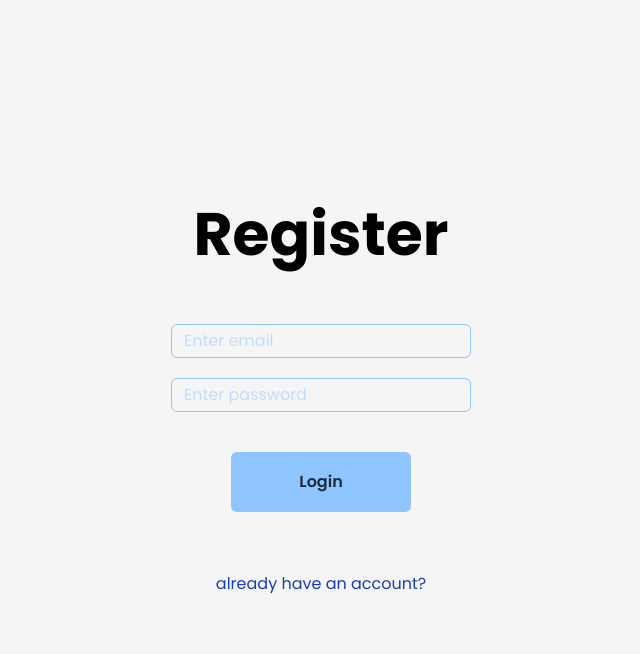
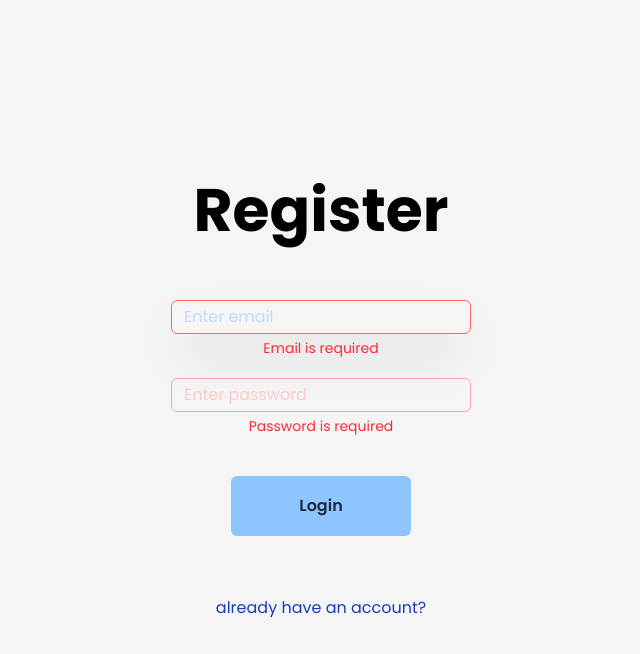
Before and after one commit to W4vING2/Toku, a React (Vite) app: page /register in a window 1280 px wide. Both pictures are taken after a click on the button "Login". Shown: the top 654 px of the page, without its empty margins (319-959 px from the left). Built offline with nearby package versions, Linux system fonts and the light colour scheme; no server answers.

Commit message:
validation, distructure

```diff
--- /dev/null
+++ b/src/components/SuccessPage.tsx
@@ -0,0 +1,8 @@
+export default function SuccessPage() {
+	return (
+		<div className='text-center'>
+			<h1 className='mb-5'>Logged successfully</h1>
+			<p>Forward to home page...</p>
+		</div>
+	)
+}
--- /dev/null
+++ b/src/components/ui/Input.tsx
@@ -0,0 +1,31 @@
+import type { IInputProps } from '../../types/components.types'
+
+export default function Input({
+	placeholder,
+	type = 'text',
+	error,
+	registration,
+}: IInputProps) {
+	return (
+		<div className='flex flex-col'>
+			<input
+				type={type}
+				placeholder={placeholder}
+				className={`
+          focus:outline-0 rounded-md border pl-3 text-md px-2 py-1
+          md:w-[300px] w-[250px] focus:shadow-2xl transition-all
+          duration-600 focus:placeholder:translate-y-[-50px]
+          focus:placeholder:translate-x-[1px] focus:placeholder:z-90
+          focus:placeholder:transition-all
+          ${
+						error
+							? 'border-red-300 text-red-300 focus:border-red-400 focus:placeholder:text-red-300'
+							: 'border-blue-300 text-blue-300 focus:border-blue-400 focus:placeholder:text-blue-300'
+					}
+        `}
+				{...registration}
+			/>
+			{error && <span className='text-red-500 text-sm mt-1'>{error}</span>}
+		</div>
+	)
+}
--- a/src/components/ui/Typography.tsx
+++ b/src/components/ui/Typography.tsx
@@ -1,16 +1,11 @@
-interface TypographyProps {
-	fontSize: string
-	fontWeight: string
-	color: string
-	text: string
-}
+import type { ITypographyProps } from '../../types/components.types'
 
 export default function Typography({
 	color,
 	fontSize,
 	fontWeight,
 	text,
-}: TypographyProps) {
+}: ITypographyProps) {
 	return (
 		<p
 			className='mb-5'
--- a/src/pages/Auth.tsx
+++ b/src/pages/Auth.tsx
@@ -1,25 +1,28 @@
-import { useState } from 'react'
 import { useForm } from 'react-hook-form'
+import SuccessPage from '../components/SuccessPage'
 import Button from '../components/ui/Button'
+import Input from '../components/ui/Input'
 import LinkT from '../components/ui/LinkT'
 import { supabase } from '../services/supabase'
-
-interface FormData {
-	email: string
-	password: string
-}
+import { useCounterStore } from '../store/authStore'
+import type { FormData } from '../types/form.types'
 
 export default function Register() {
-	const [isLogged, setIsLogged] = useState(false)
-	const { handleSubmit, register } = useForm<FormData>()
+	const {
+		handleSubmit,
+		register,
+		formState: { errors },
+	} = useForm<FormData>()
+	const { isLogged, setIsLogged, setAuthErrors } = useCounterStore()
 
 	const onSubmit = async (dataI: FormData) => {
+		setAuthErrors('')
 		const { error } = await supabase.auth.signInWithPassword({
 			email: dataI.email,
 			password: dataI.password,
 		})
 		if (error) {
-			console.log(error)
+			setAuthErrors(error.message)
 		} else {
 			setIsLogged(true)
 		}
@@ -28,10 +31,7 @@ export default function Register() {
 	return (
 		<>
 			{isLogged ? (
-				<div className='text-center'>
-					<h1 className='mb-5'>Logged successfully</h1>
-					<p>Forward to home page...</p>
-				</div>
+				<SuccessPage />
 			) : (
 				<div className='flex flex-col justify-center items-center h-screen gap-y-15 text-center'>
 					<h1 className='md:text-6xl text-4xl font-bold'>Sign Up</h1>
@@ -39,19 +39,30 @@ export default function Register() {
 						className='flex flex-col gap-y-5 text-center items-center'
 						onSubmit={handleSubmit(onSubmit)}
 					>
-						<input
-							className='focus:outline-0 rounded-md border border-blue-300 text-blue-300 pl-3 text-md px-2 py-1 md:w-[300px] w-[250px] focus:shadow-2xl transition-all duration-600 focus:border-blue-400  focus:placeholder:translate-y-[-50px] focus:placeholder:text-blue-300 focus:placeholder:translate-x-[1px] focus:placeholder:z-90 focus:placeholder:transition-all'
+						<Input
 							placeholder='Enter email'
 							type='email'
-							{...register('email')}
+							registration={register('email', {
+								required: 'Email is required',
+								pattern: {
+									value: /^\S+@\S+$/i,
+									message: 'Invalid email format',
+								},
+							})}
+							error={errors.email?.message}
 						/>
-						<input
-							className='focus:outline-0 rounded-md border border-blue-300 text-blue-300 pl-3 text-md px-2 py-1 md:w-[300px] w-[250px] focus:shadow-2xl transition-all duration-600 focus:border-blue-400  focus:placeholder:translate-y-[-50px] focus:placeholder:text-blue-300 focus:placeholder:translate-x-[1px] focus:placeholder:z-90 focus:placeholder:transition-all'
+						<Input
 							placeholder='Enter password'
 							type='password'
-							{...register('password')}
+							registration={register('password', {
+								required: 'Password is required',
+								minLength: {
+									value: 6,
+									message: 'Password must be at least 6 characters',
+								},
+							})}
+							error={errors.password?.message}
 						/>
-
 						<Button text='Sign up' onSubmit={handleSubmit(onSubmit)} />
 					</form>
 					<LinkT to='/register'>doesn't have an account?</LinkT>
--- a/src/pages/Register.tsx
+++ b/src/pages/Register.tsx
@@ -1,25 +1,30 @@
-import { useState } from 'react'
 import { useForm } from 'react-hook-form'
+import SuccessPage from '../components/SuccessPage'
 import Button from '../components/ui/Button'
+import Input from '../components/ui/Input'
 import LinkT from '../components/ui/LinkT'
 import { supabase } from '../services/supabase'
-
-interface FormData {
-	email: string
-	password: string
-}
+import { useCounterStore } from '../store/authStore'
+import type { FormData } from '../types/form.types'
 
 export default function Register() {
-	const [isLogged, setIsLogged] = useState(false)
-	const { handleSubmit, register } = useForm<FormData>()
+	const { isLogged, setIsLogged, setAuthErrors } = useCounterStore()
+	const {
+		handleSubmit,
+		register,
+		formState: { errors },
+	} = useForm<FormData>({
+		mode: 'onChange',
+	})
 
 	const onSubmit = async (dataI: FormData) => {
+		setAuthErrors('')
 		const { error } = await supabase.auth.signUp({
 			email: dataI.email,
 			password: dataI.password,
 		})
 		if (error) {
-			console.log(error)
+			setAuthErrors(error.message)
 		} else {
 			setIsLogged(true)
 		}
@@ -28,10 +33,7 @@ export default function Register() {
 	return (
 		<>
 			{isLogged ? (
-				<div className='text-center'>
-					<h1 className='mb-5'>Logged successfully</h1>
-					<p>Forward to home page...</p>
-				</div>
+				<SuccessPage />
 			) : (
 				<div className='flex flex-col justify-center items-center h-screen gap-y-15 text-center'>
 					<h1 className='md:text-6xl text-4xl font-bold'>Register</h1>
@@ -39,17 +41,29 @@ export default function Register() {
 						className='flex flex-col gap-y-5 text-center items-center'
 						onSubmit={handleSubmit(onSubmit)}
 					>
-						<input
-							className='focus:outline-0 rounded-md border border-blue-300 text-blue-300 pl-3 text-md px-2 py-1 md:w-[300px] w-[250px] focus:shadow-2xl transition-all duration-600 focus:border-blue-400  focus:placeholder:translate-y-[-50px] focus:placeholder:text-blue-300 focus:placeholder:translate-x-[1px] focus:placeholder:z-90 focus:placeholder:transition-all'
+						<Input
 							placeholder='Enter email'
 							type='email'
-							{...register('email')}
+							registration={register('email', {
+								required: 'Email is required',
+								pattern: {
+									value: /^\S+@\S+$/i,
+									message: 'Invalid email format',
+								},
+							})}
+							error={errors.email?.message}
 						/>
-						<input
-							className='focus:outline-0 rounded-md border border-blue-300 text-blue-300 pl-3 text-md px-2 py-1 md:w-[300px] w-[250px] focus:shadow-2xl transition-all duration-600 focus:border-blue-400  focus:placeholder:translate-y-[-50px] focus:placeholder:text-blue-300 focus:placeholder:translate-x-[1px] focus:placeholder:z-90 focus:placeholder:transition-all'
+						<Input
 							placeholder='Enter password'
 							type='password'
-							{...register('password')}
+							registration={register('password', {
+								required: 'Password is required',
+								minLength: {
+									value: 6,
+									message: 'Password must be at least 6 characters',
+								},
+							})}
+							error={errors.password?.message}
 						/>
 
 						<Button text='Login' onSubmit={handleSubmit(onSubmit)} />
--- /dev/null
+++ b/src/store/authStore.ts
@@ -0,0 +1,26 @@
+import { create, type StateCreator } from 'zustand'
+
+interface IInitialState {
+	isLogged: boolean
+	authErrors: string
+}
+
+interface IActions {
+	setIsLogged: (isLogged: boolean) => void
+	setAuthErrors: (authErrors: string) => void
+}
+
+interface ICounterState extends IInitialState, IActions {}
+
+const initialState: IInitialState = {
+	isLogged: false,
+	authErrors: '',
+}
+
+const counterStore: StateCreator<ICounterState> = set => ({
+	...initialState,
+	setIsLogged: isLogged => set({ isLogged }),
+	setAuthErrors: authErrors => set({ authErrors }),
+})
+
+export const useCounterStore = create<ICounterState>()(counterStore)
--- /dev/null
+++ b/src/types/components.types.ts
@@ -0,0 +1,25 @@
+import type { UseFormRegisterReturn } from 'react-hook-form'
+
+export interface IButtonProps {
+	text: string
+	onSubmit: () => void
+}
+
+export interface IInputProps {
+	placeholder: string
+	type?: 'text' | 'email' | 'password'
+	error?: string
+	registration: UseFormRegisterReturn
+}
+
+export interface ILinkTProps {
+	to: string
+	children: string
+}
+
+export interface ITypographyProps {
+	fontSize: string
+	fontWeight: string
+	color: string
+	text: string
+}
--- /dev/null
+++ b/src/types/form.types.ts
@@ -0,0 +1,4 @@
+export interface FormData {
+	email: string
+	password: string
+}
```
Also changed, not shown: src/components/ui/Button.tsx (+2 -5 lines), src/components/ui/LinkT.tsx (+2 -6 lines).
